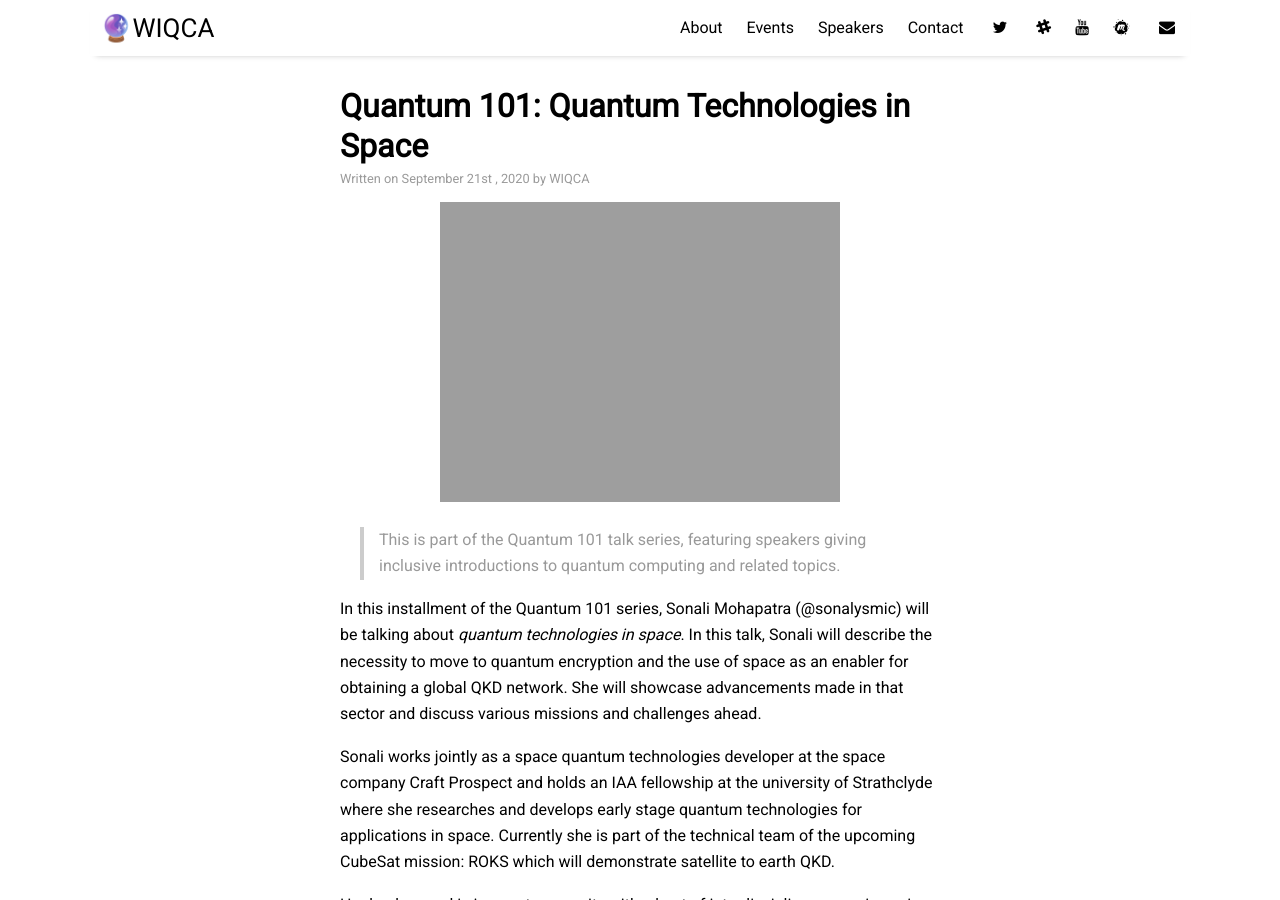
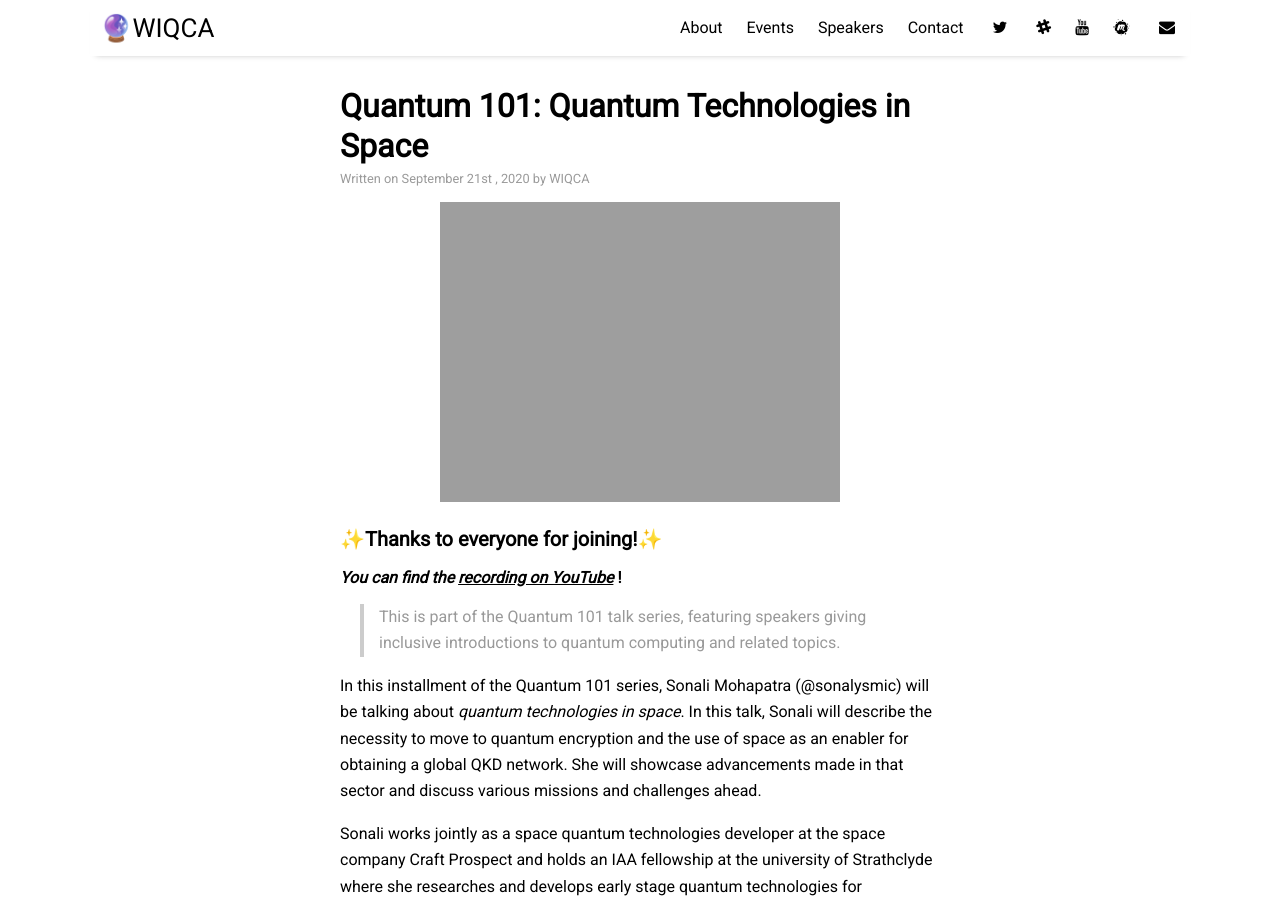
Before and after one commit to wiqca/wiqca, a Jekyll site: the page built from _posts/2020-09-21-quantum101-quantum-tech-space.md, in a window 1280 px wide and 900 px high. Built offline with Jekyll 4.4.1, drawn with Linux system fonts in a browser that asks for light colours.

Commit message:
publishing video for Sonali's talk!

```diff
--- a/_posts/2020-09-21-quantum101-quantum-tech-space.md
+++ b/_posts/2020-09-21-quantum101-quantum-tech-space.md
@@ -8,6 +8,9 @@ image: quantum101-quantum-tech-space.png
 redirect_from:
   - /q101-qkd
 ---
+
+### ✨Thanks to everyone for joining!✨
+#### _You can find the [recording on YouTube](https://youtu.be/5sFYQwAftT4)_ !
 
 > This is part of the Quantum 101 talk series, featuring speakers giving inclusive introductions to quantum computing and related topics.
 
```
